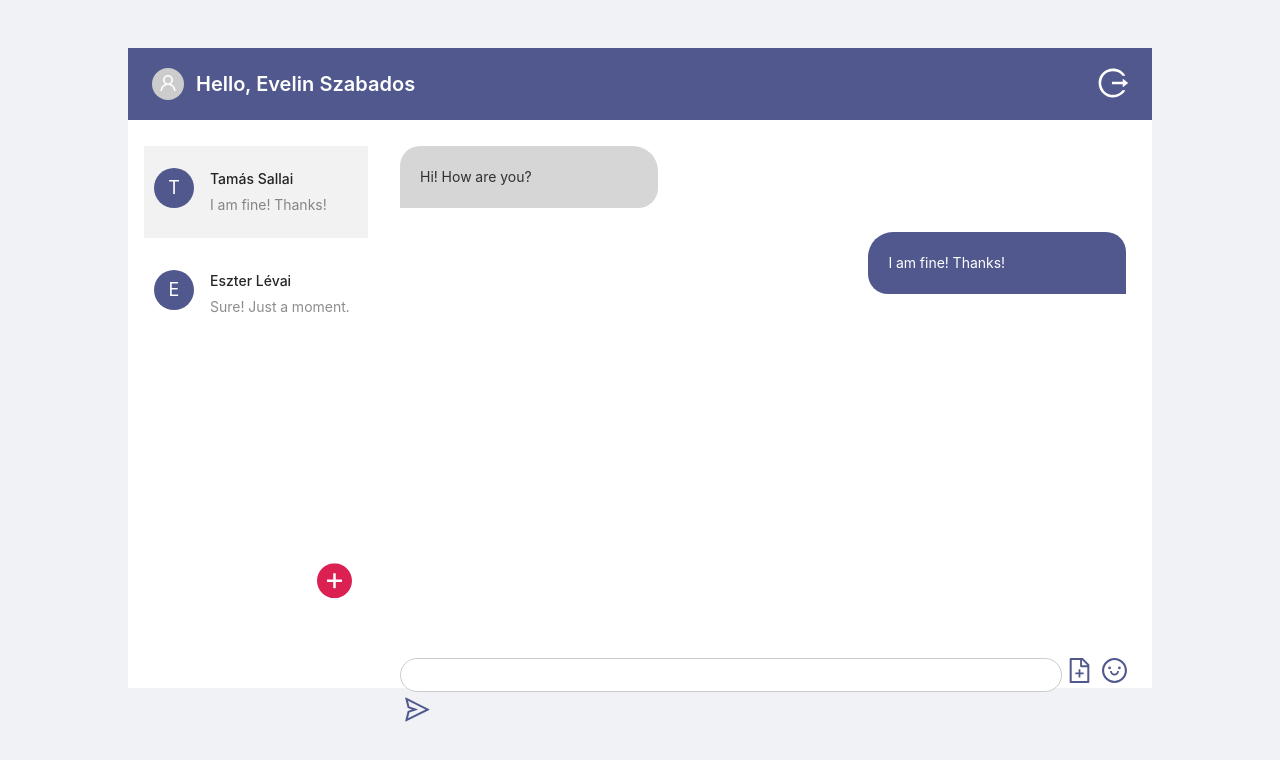
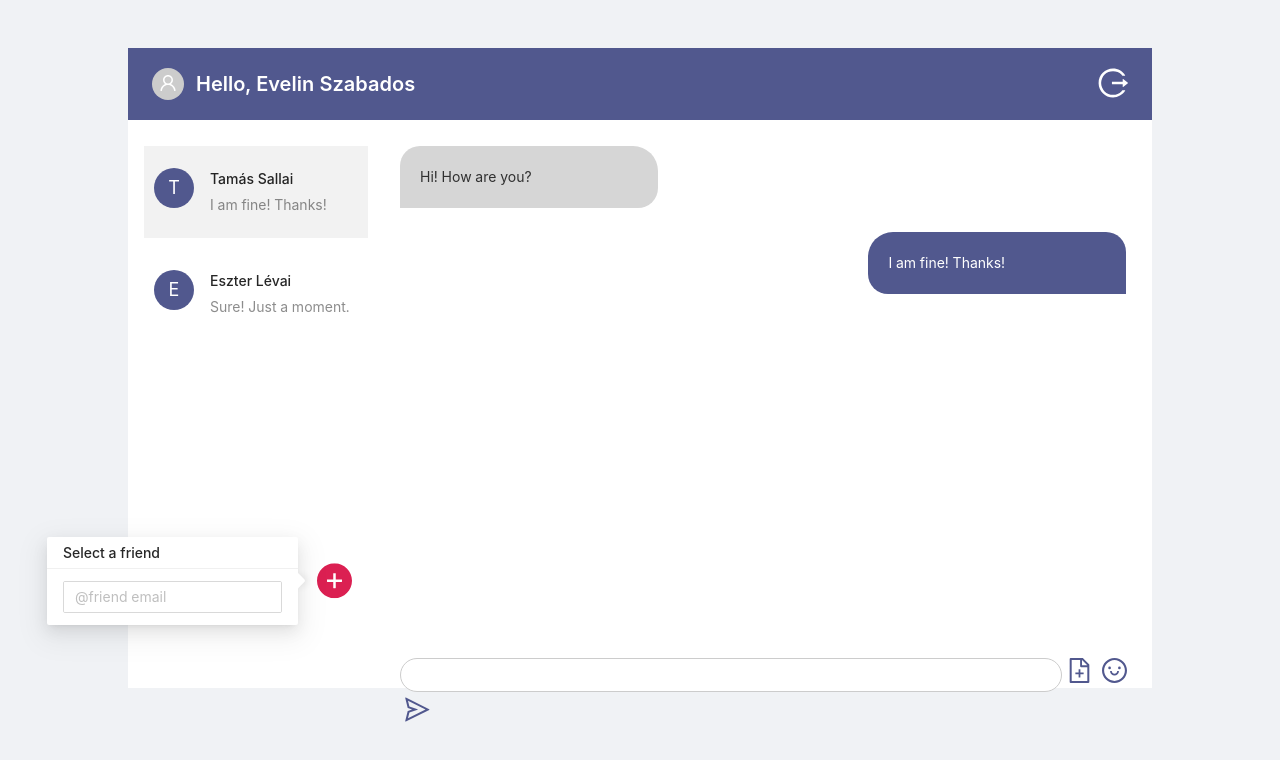
Before and after one commit to EvelinSzabados/React-Chat-App-with-Typescript, a React (Create React App) app: page /dashboard in a window 1280 px wide. Both pictures are taken after a click on the element 334 px from the left and 581 px from the top of the page. Shown: the top 760 px of the page. Built offline with nearby package versions, Linux system fonts and the light colour scheme.

Commit message:
Add popover with select friend to floating button

```diff
--- a/package.json
+++ b/package.json
@@ -14,11 +14,13 @@
     "@types/react-dom": "^16.9.8",
     "@types/react-router-dom": "^5.1.5",
     "antd": "^4.6.5",
+    "lodash.debounce": "^4.0.8",
     "react": "^16.13.1",
     "react-dom": "^16.13.1",
     "react-router-dom": "^5.2.0",
     "react-scripts": "3.4.3",
-    "typescript": "^3.9.7"
+    "typescript": "^3.9.7",
+    "use-lodash-debounce": "^1.1.0"
   },
   "scripts": {
     "start": "react-scripts start",
--- a/src/Dashboard/Dashboard.tsx
+++ b/src/Dashboard/Dashboard.tsx
@@ -1,7 +1,7 @@
 import React, { useContext } from 'react'
 import { Layout, List, Avatar } from 'antd';
 import { Row, Col } from 'antd';
-import { ChatViewContainer, DashboardContent, ChatListContainer, ChatListItemContainer, FloatingButton, Scrollable } from './Style';
+import { ChatViewContainer, DashboardContent, ChatListContainer, ChatListItemContainer, Scrollable } from './Style';
 import ChatViewContent from './ChatViewContent';
 import Header from './Header';
 import { ChatContext } from '../Context/ChatContext';
@@ -9,7 +9,7 @@ import { UserContext } from '../Context/UserContext';
 import { SelectedChatContext } from '../Context/SelectedChatContext'
 import ChatMessageInput from './ChatMessageInput';
 import { RouteComponentProps } from 'react-router';
-import { PlusCircleFilled } from '@ant-design/icons';
+import FloatingButton from '../NewChat/FloatingButton';
 
 interface ChildComponentProps extends RouteComponentProps { }
 
@@ -45,7 +45,7 @@ export default function Dashboard(props: ChildComponentProps) {
                                     )}
                                 />
                             </Scrollable>
-                            <FloatingButton><PlusCircleFilled style={{ fontSize: '35px' }} /></FloatingButton>
+                            <FloatingButton />
                         </ChatListContainer>
                     </Col>
                     <Col span={18}>
--- a/src/Dashboard/Style.tsx
+++ b/src/Dashboard/Style.tsx
@@ -16,13 +16,7 @@ export const ChatViewContainer = styled.div`
 `;
 
 export const ChatListContainer = styled.div`
-
-        /* box-sizing: border-box;
-        overflow-y:auto; */
         padding: 1rem;
-        /* min-height: 65vh;
-        max-height: 65vh; */
-
 `;
 
 export const ChatListItemContainer = styled.div<{ selected: boolean }>((props) => ({
@@ -94,20 +88,6 @@ export const Scrollable = styled.div`
         z-index: -1;
 
 `;
-
-export const FloatingButton = styled.div`
-
-        position: sticky;
-        position: -webkit-sticky;
-        bottom: 200px;
-        color: #db2052;
-        margin-right: 1rem;
-
-        float: right;
-        z-index:1;
-        cursor: pointer;
-
-`
 export const SubmitButton = styled.button`
         background-color: transparent;
         padding: 0;
--- /dev/null
+++ b/src/NewChat/FloatingButton.tsx
@@ -0,0 +1,15 @@
+import React from 'react';
+import { FloatingBtn } from './Style';
+import { Popover } from 'antd';
+import { PlusCircleFilled } from '@ant-design/icons';
+import SearchFriend from './SearchFriend';
+
+
+export default function FloatingButton() {
+    return (
+        <Popover placement="left" title={"Select a friend"} content={<SearchFriend />} trigger="click">
+            <FloatingBtn><PlusCircleFilled style={{ fontSize: '35px' }} /></FloatingBtn>
+        </Popover>
+
+    )
+}
--- /dev/null
+++ b/src/NewChat/SearchFriend.tsx
@@ -0,0 +1,47 @@
+import React, { useState } from 'react'
+import { Mentions } from 'antd';
+import { MentionProps } from 'antd/lib/mentions';
+
+
+export default function SearchFriend() {
+
+    const [users, setUsers] = useState([
+        {
+            displayName: "Tamás Sallai",
+            email: "tamas@gmail.com"
+        },
+        {
+            displayName: "Eszter Lévai",
+            email: "eszter@gmail.com"
+        },
+        {
+            displayName: "Dezső Tóth",
+            email: "dezso@gmail.com"
+        },
+
+    ]);
+    const [search, setSearch] = useState('');
+
+    const { Option } = Mentions;
+
+    function onChange(value: string) {
+        console.log('Change:', value);
+    }
+
+    function onSelect(option: MentionProps) {
+        console.log('select', option);
+    }
+    return (
+        <Mentions style={{ width: '100%' }} onChange={onChange}
+            onSelect={onSelect} placeholder="@friend email">
+            {users.map(({ displayName, email }) => (
+                <Option key={email} value={email} className="antd-demo-dynamic-option">
+                    <span>{email} - </span>
+                    <span>{displayName}</span>
+                </Option>
+            ))}
+
+
+        </Mentions>
+    )
+}
--- /dev/null
+++ b/src/NewChat/Style.tsx
@@ -0,0 +1,16 @@
+import styled from '@emotion/styled';
+
+
+export const FloatingBtn = styled.div`
+
+        position: sticky;
+        position: -webkit-sticky;
+        bottom: 200px;
+        color: #db2052;
+        margin-right: 1rem;
+
+        float: right;
+        z-index:1;
+        cursor: pointer;
+
+`;
```
Also changed, not shown: 1 other file (tests, documents, lock files or other folders).
